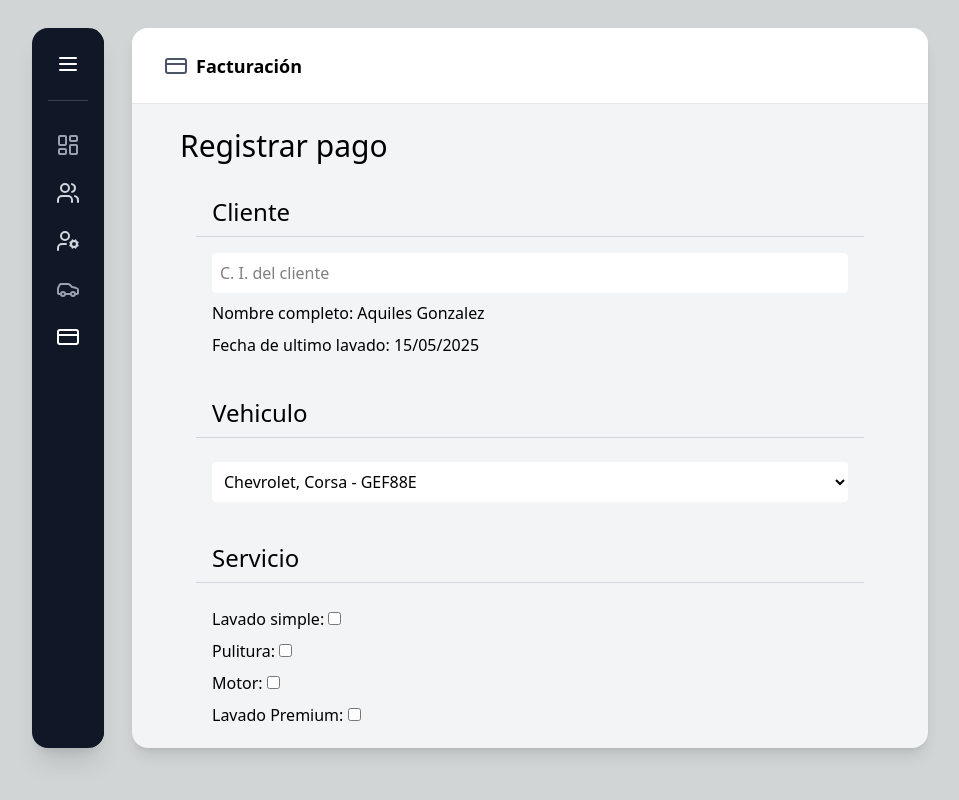
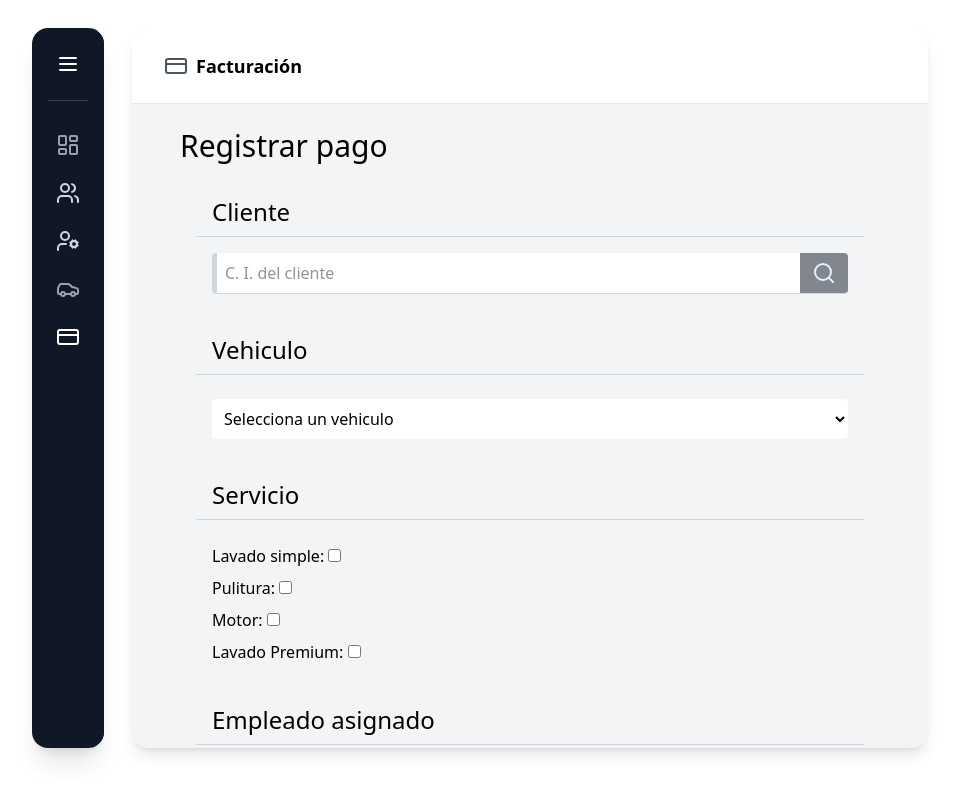
Before and after one commit to asgoDev/carwash-admin, a React (Vite) app: page /payments in a window 1280 px wide. Shown: the whole page, without its empty margins (160-1119 px from the left). Built offline with nearby package versions, Linux system fonts and the light colour scheme.

Commit message:
Payment: design

```diff
--- a/src/index.css
+++ b/src/index.css
@@ -1,5 +1,13 @@
 @import "tailwindcss";
 
-body {
-  background: #d1d5d6;
+
+input[type="number"]::-webkit-outer-spin-button,
+input[type="number"]::-webkit-inner-spin-button {
+    -webkit-appearance: none;
+    margin: 0;
 }
+
+input[type="number"] {
+    -moz-appearance: textfield; /* Para Firefox */
+    appearance: none; /* Estándar futuro, por si acaso */
+}
--- a/src/pages/Payments.jsx
+++ b/src/pages/Payments.jsx
@@ -1,21 +1,84 @@
-import ContentLayaout from "../components/ContentLayout";
+import { useForm } from "react-hook-form";
+import ContentLayout from "../components/ContentLayout";
+import { Search } from "lucide-react";
+import { useState } from "react";
 
 const Payments = () => {
+  const { register, handleSubmit, watch } = useForm();
+  const [isLoading, setIsLoading] = useState(false);
+  const [client, setClient] = useState(null);
+  const [error, setError] = useState(null);
+
+  const watchAll = watch();
+
+  const fetchClient = async (id) => {
+    if (!id) return;
+    setIsLoading(true);
+    try {
+      const res = await fetch(`http://localhost:5000/api/clients/${id}`);
+      if (!res.ok) throw new Error("Failed to fetch client");
+      const data = await res.json();
+      setClient(data);
+    } catch (err) {
+      setError(err.message);
+    } finally {
+      setIsLoading(false);
+    }
+  };
+
+  const handleSearch = (id) => {
+    // const idWhitoutLetters = id.replace(/[a-zA-Z]/g, '');
+    // if (isNaN(idWhitoutLetters)) return alert('Dato inválido');
+
+    fetchClient(id);
+  };
+
   return (
-    <ContentLayaout title="Registrar pago">
+    <ContentLayout title="Registrar pago">
+      <form>
         <section className="mb-4  px-4">
-        <h2 className="text-2xl border-b py-2 px-4 border-gray-300">Cliente</h2>
+          <h2 className="text-2xl border-b py-2 px-4 border-gray-300">
+            Cliente
+          </h2>
           <div className="p-4 flex flex-col gap-2">
+            <div className="flex rounded border-l-5 border-b-1 border-w-5e border-gray-300 transition-border duration-300 focus-within:border-blue-500 overflow-hidden relative ">
               <input
-            type="text"
-            name=""
-            id=""
-            className="bg-white p-2 rounded w-full"
+                id="ci"
+                className="flex-grow p-2 text-gray-800 bg-white text-base outline-none border-none"
+                type="number"
                 placeholder="C. I. del cliente"
+                autoComplete="off"
+                {...register("ci", {
+                  required: { value: true, message: "Campo obligatorio" },
+                })}
               />
-
-          <span>Nombre completo: Aquiles Gonzalez</span>
+              <button
+                type="button"
+                className="bg-gray-900 text-blue-100  px-3 text-xl border-none cursor-pointer disabled:opacity-50"
+                onClick={(e) => {
+                  e.preventDefault();
+                  handleSearch(watchAll.ci);
+                }}
+                disabled={watchAll.ci?.length < 6}
+              >
+                <Search
+                  className={`${
+                    watchAll.ci?.length > 5 &&
+                    "hover:scale-125 hover:text-blue-500"
+                  }  transition-all duration-300`}
+                  size={24}
+                />
+              </button>
+            </div>
+            {client && (
+              <>
+                <span>
+                  Nombre completo: {`${client.firstName} ${client.lastName}`}
+                </span>
                 <span>Fecha de ultimo lavado: 15/05/2025</span>
+                <pre>{JSON.stringify(client, null, 2)}</pre>
+              </>
+            )}
           </div>
         </section>
         <section className="mb-4 flex flex-col gap-2 px-4">
@@ -24,7 +87,12 @@ const Payments = () => {
           </h2>
           <div className="p-4 flex flex-col gap-2">
             <select className="bg-white p-2 rounded w-full">
-            <option value="">Chevrolet, Corsa - GEF88E</option>
+              <option value="">Selecciona un vehiculo</option>
+              {client?.vehicles.map((v) => (
+                <option key={v.plate} value={v.plate} className="capitalize">
+                  {`${v.brand}, ${v.model} - ${v.plate.toUpperCase()}`}
+                </option>
+              ))}
             </select>
           </div>
         </section>
@@ -48,6 +116,18 @@ const Payments = () => {
           </div>
         </section>
         <section className="mb-4 flex flex-col gap-2 px-4">
+          <h2 className="text-2xl border-b py-2 px-4 border-gray-300">
+            Empleado asignado
+          </h2>
+          <div className="p-4 flex flex-col gap-2">
+            <select className="bg-white p-2 rounded w-full">
+              <option value="">Luis Perez</option>
+              <option value="">Jose Lara</option>
+              <option value="">Jesus Lopez</option>
+            </select>
+          </div>
+        </section>
+        <section className="mb-4 flex flex-col gap-2 px-4">
           <h2 className="text-2xl border-b py-2 px-4 border-gray-300">Total</h2>
           <div className="p-4 flex flex-col gap-2 max-w-sm">
             <p className="flex justify-between">
@@ -68,7 +148,8 @@ const Payments = () => {
             </p>
           </div>
         </section>
-    </ContentLayaout>
+      </form>
+    </ContentLayout>
   );
 };
 
```
Also changed, not shown: src/utils/searchSourceByID.js (added). Lines whose indentation alone changed are shown as unchanged.
